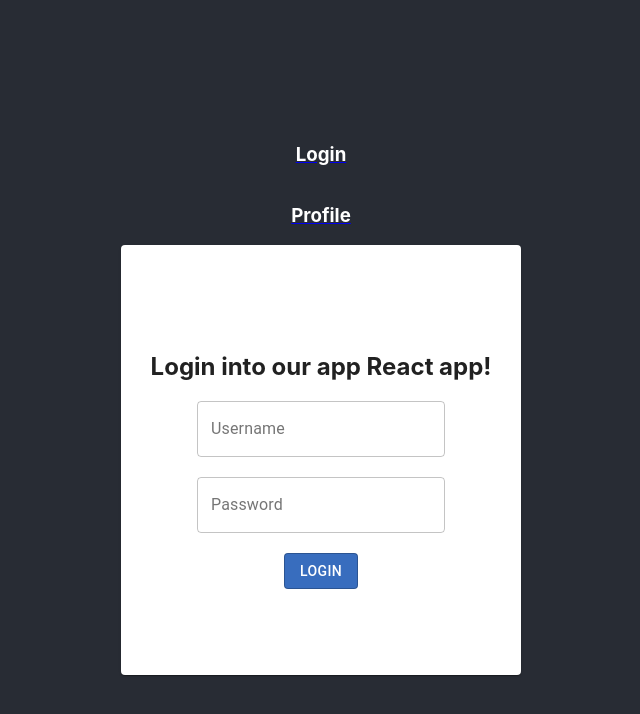
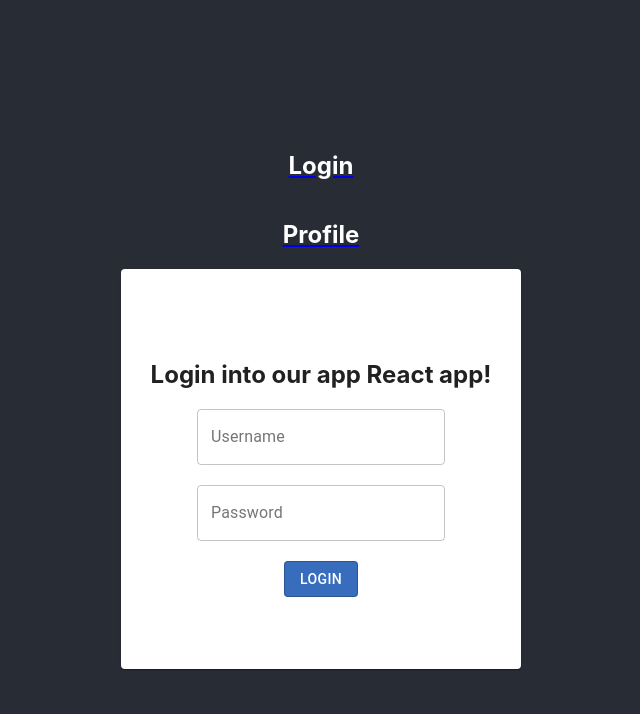
Before and after one commit to GiovanniGiampaolo/cra-login, a React (Create React App) app: page / in a window 1280 px wide. Shown: the top 714 px of the page, without its empty margins (319-959 px from the left). Built offline with nearby package versions, Linux system fonts and the light colour scheme.

Commit message:
refactor: messy version

```diff
--- a/src/App.js
+++ b/src/App.js
@@ -1,5 +1,5 @@
 import './App.css'
-import {BrowserRouter as Router, Link, Route, Switch} from 'react-router-dom'
+import {BrowserRouter as Router, Link, Route, Switch, Redirect} from 'react-router-dom'
 import {GotoProfile, TOTTI_TEXT} from './components/profile'
 import {useEffect, useState} from 'react'
 import {Field, Form, Formik} from 'formik'
@@ -63,15 +63,15 @@ function App() {
 
     return (
         <Router>
-            <div className="App row">
+            <div className="App">
 
                 {/* REDIRECT TO LOGIN */}
                 <div className="col-6">
-                    <Link to="/"><h3 style={{color: 'white'}}>Login</h3></Link>
+                    <Link to="/"><h2 style={{color: 'white'}}>Login</h2></Link>
                 </div>
                 {/* REDIRECT TO HOME */}
                 <div className="col-6">
-                    <Link to="/profile"><h3 style={{color: 'white'}}>Profile</h3></Link>
+                    <Link to="/profile"><h2 style={{color: 'white'}}>Profile</h2></Link>
                 </div>
 
 
@@ -82,7 +82,7 @@ function App() {
                         <Card className="col-12"
                               style={{
                                   width: 400,
-                                  height: 430,
+                                  height: 400,
                                   display: 'flex',
                                   justifyContent: 'center',
                                   alignItems: 'center',
@@ -174,6 +174,8 @@ function App() {
                 </Switch>
 
             </div>
+
+            {isUserAutherticated ? <Redirect to={'/profile'}/> : <Redirect to={'/'}/>}
         </Router>
 
     )
```
